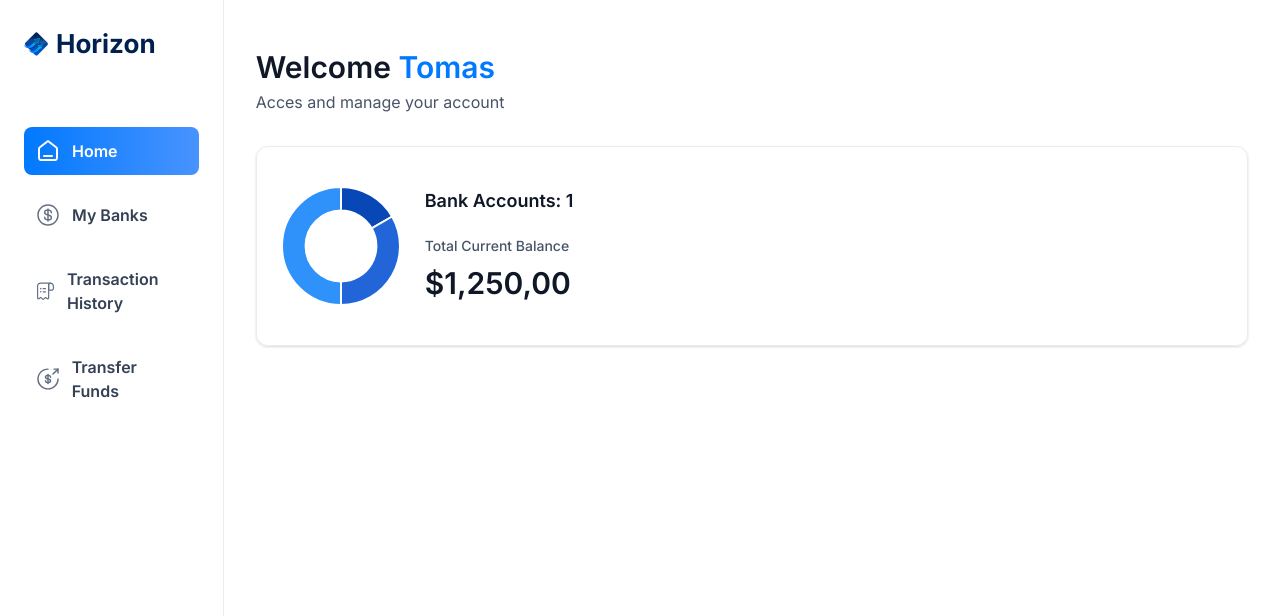
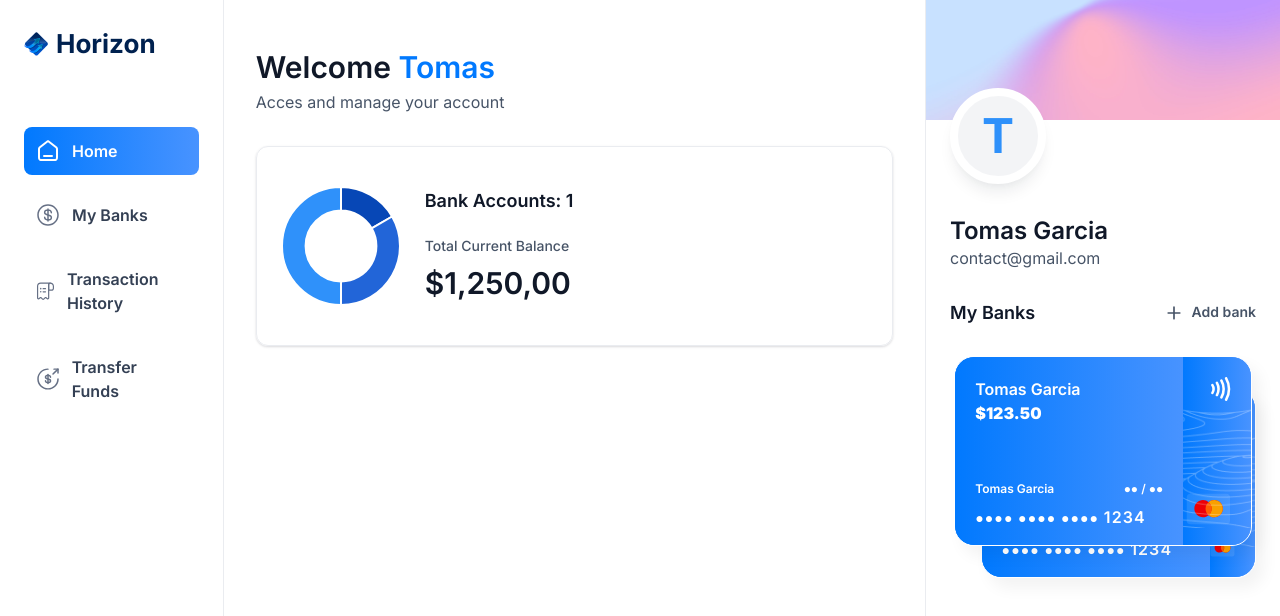
Before and after one commit to tomizdebski/banking_app_next_js, a Next.js app: page / in a window 1280 px wide. Shown: the top 616 px of the page. Built offline with nearby package versions, Linux system fonts and the light colour scheme.

Commit message:
implement_right_sidebar

```diff
--- a/app/(root)/layout.tsx
+++ b/app/(root)/layout.tsx
@@ -8,7 +8,7 @@
   children: React.ReactNode;
 }>) {
 
-  const loggedIn = { firstName: 'Tomas', lastName: 'Garcia'};
+  const loggedIn = { firstName: 'Tomas', lastName: 'Garcia',email:'contact@gmail.com'};
 
   return (
     <main className="flex h-screen w-full font-inter">
--- /dev/null
+++ b/app/(root)/my-banks/page.tsx
@@ -0,0 +1,11 @@
+import React from 'react'
+
+const MyBanks = () => {
+  return (
+    <div>
+
+    </div>
+  )
+}
+
+export default MyBanks
--- a/app/(root)/page.tsx
+++ b/app/(root)/page.tsx
@@ -1,10 +1,11 @@
 import HeaderBox from "@/components/HeaderBox";
+import RightSIdebar from "@/components/RightSIdebar";
 import TotalBalanceBox from "@/components/TotalBalanceBox";
 import React from "react";
 
 const Home = () => {
 
-  const loggedIn = { firstName: 'Tomas'};
+  const loggedIn = { firstName: 'Tomas', lastName: 'Garcia', email:'contact@gmail.com'};
 
   return (
     <section className="home">
@@ -23,7 +24,9 @@
           totalCurrentBalance={1250.00}
           />
         </header>
+
       </div>
+        <RightSIdebar user={loggedIn} transactions={[]} banks={[{ currentBalance: 123.50},{ currentBalance: 150.50}]}/>
     </section>
   );
 };
--- /dev/null
+++ b/app/(root)/payment-transfer/page.tsx
@@ -0,0 +1,11 @@
+import React from 'react'
+
+const PaymentTransfer = () => {
+  return (
+    <div>
+
+    </div>
+  )
+}
+
+export default PaymentTransfer
--- /dev/null
+++ b/app/(root)/transaction-history/page.tsx
@@ -0,0 +1,11 @@
+import React from 'react'
+
+const TransactionHistory = () => {
+  return (
+    <div>
+
+    </div>
+  )
+}
+
+export default TransactionHistory
--- /dev/null
+++ b/components/BankCard.tsx
@@ -0,0 +1,43 @@
+import { formatAmount } from '@/lib/utils'
+import Link from 'next/link'
+import Image from 'next/image'
+import React from 'react'
+
+const BankCard = ({account, userName, showBalance} : CreditCardProps) => {
+  return (
+    <div className="flex flex-col">
+      <Link href="/" className="bank-card">
+            <div className="bank-card_content">
+                <div>
+                    <h1 className="text-16 font-semibold text-white">
+                        { userName}
+                    </h1>
+                    <p className="font-ibm-plex-serif font-black text-white">
+                        {formatAmount(account.currentBalance)}
+                    </p>
+                </div>
+                <article className="flex flex-col gap-2">
+                    <div className="flex justify-between">
+                        <h1 className="text-12 font-semibold text-white">
+                            {userName}
+                        </h1>
+                        <h2 className=" text-12 font-semibold text-white">
+                        ●● / ●●
+                        </h2>
+                    </div>
+                    <p className="text-14 font-semibold tracking-[1.1px] text-white">
+                            ●●●● ●●●● ●●●● <span className="text-16">{1234} </span>
+                    </p>
+                </article>
+            </div>
+            <div className="bank-card_icon">
+                <Image src="/icons/Paypass.svg" width={20} height={24} alt="pay"/>
+                <Image src="/icons/mastercard.svg" width={45} height={32} alt="mastercard" className="ml-5"/>
+                <Image src="/icons/lines.png" width={316} height={190} alt="lines" className="absolute top-0 left-0"/>
+            </div>
+      </Link>
+    </div>
+  )
+}
+
+export default BankCard
--- /dev/null
+++ b/components/RightSIdebar.tsx
@@ -0,0 +1,69 @@
+import Image from 'next/image'
+import Link  from 'next/link'
+import React from 'react'
+import BankCard from './BankCard'
+
+const RightSIdebar = ({user, transactions, banks} : RightSidebarProps) => {
+  return (
+    <aside className="right-sidebar">
+      <section className="">
+        <div className="profile-banner"/>
+        <div className="profile">
+            <div className="profile-img">
+                <span className="text-5xl font-bold text-blue-500">{user.firstName[0]}</span>
+            </div>
+            <div className="profile-details">
+                <h1 className="profile-name">
+                    {user.firstName} {user.lastName}
+                </h1>
+                <p className="profile-email">
+                    {user.email}
+                </p>
+            </div>
+
+        </div>
+
+
+      </section>
+      <section className="banks">
+        <div className="flex w-full justify-between">
+            <h2 className="header-2">
+                My Banks
+            </h2>
+            <Link href="/" className="flex gap-2">
+            <Image src="/icons/plus.svg" width={20} height={20} alt="plus"/>
+            <h2 className="text-14 font-semibold text-gray-600">
+                Add bank
+            </h2>
+
+            </Link>
+        </div>
+        {banks.length > 0 && (
+            <div className="relative flex flex-1 flex-col items-center justify-center gap-5">
+                <div className="relative z-10">
+                    <BankCard
+                    key={banks[0].$id}
+                    account={banks[0]}
+                    userName={`${user.firstName} ${user.lastName}`}
+                    showBalance={false}
+
+                    />
+                </div>
+                {banks[1] && (
+                    <div className="absolute right-0 top-8 z-0 w-[90%]">
+                        <BankCard
+                        key={banks[1].$id}
+                        account={banks[1]}
+                        userName={`${user.firstName} ${user.lastName}`}
+                        showBalance={false}
+                        />
+                    </div>
+                )}
+            </div>
+        )}
+      </section>
+    </aside>
+  )
+}
+
+export default RightSIdebar
```
